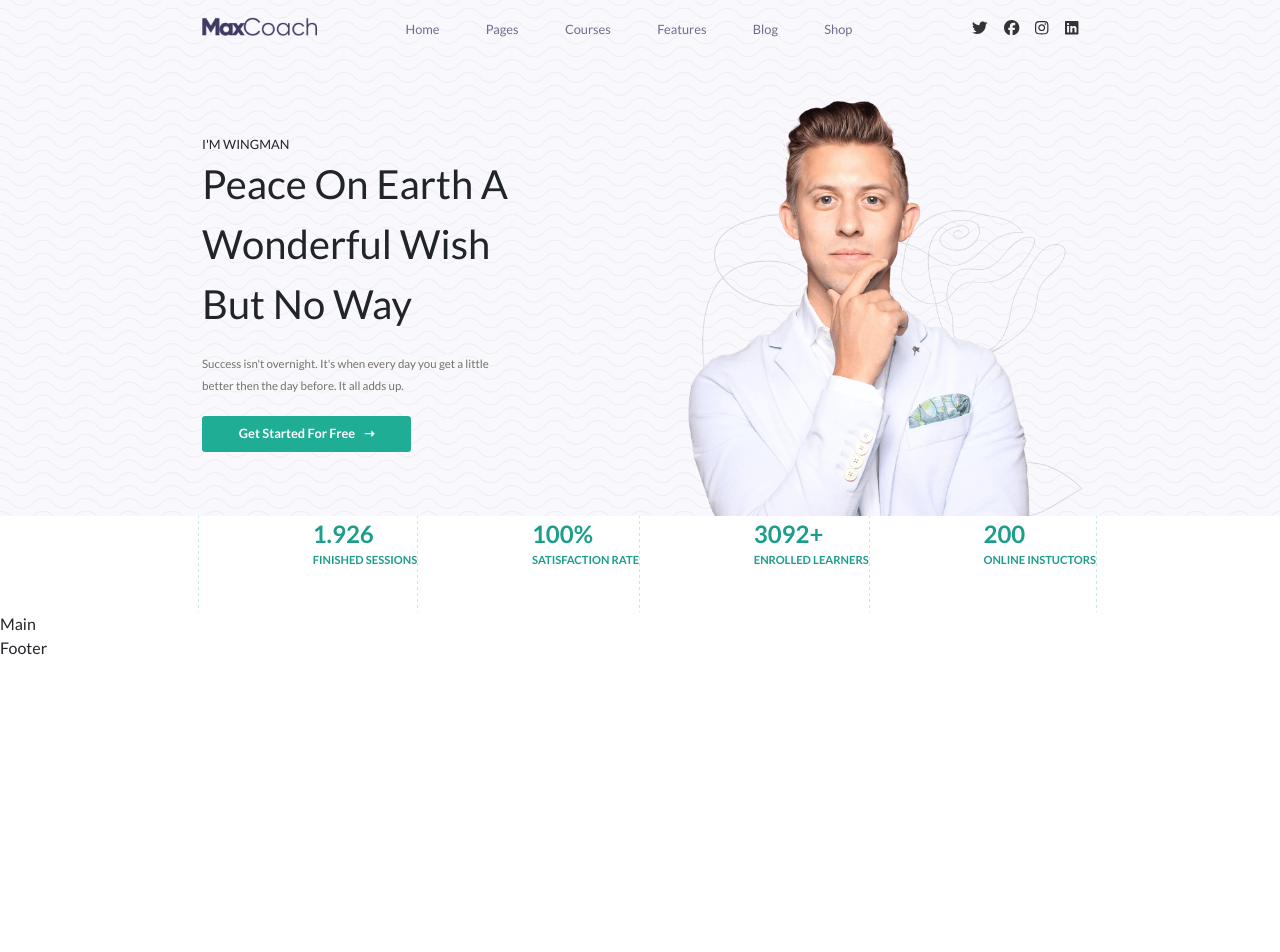
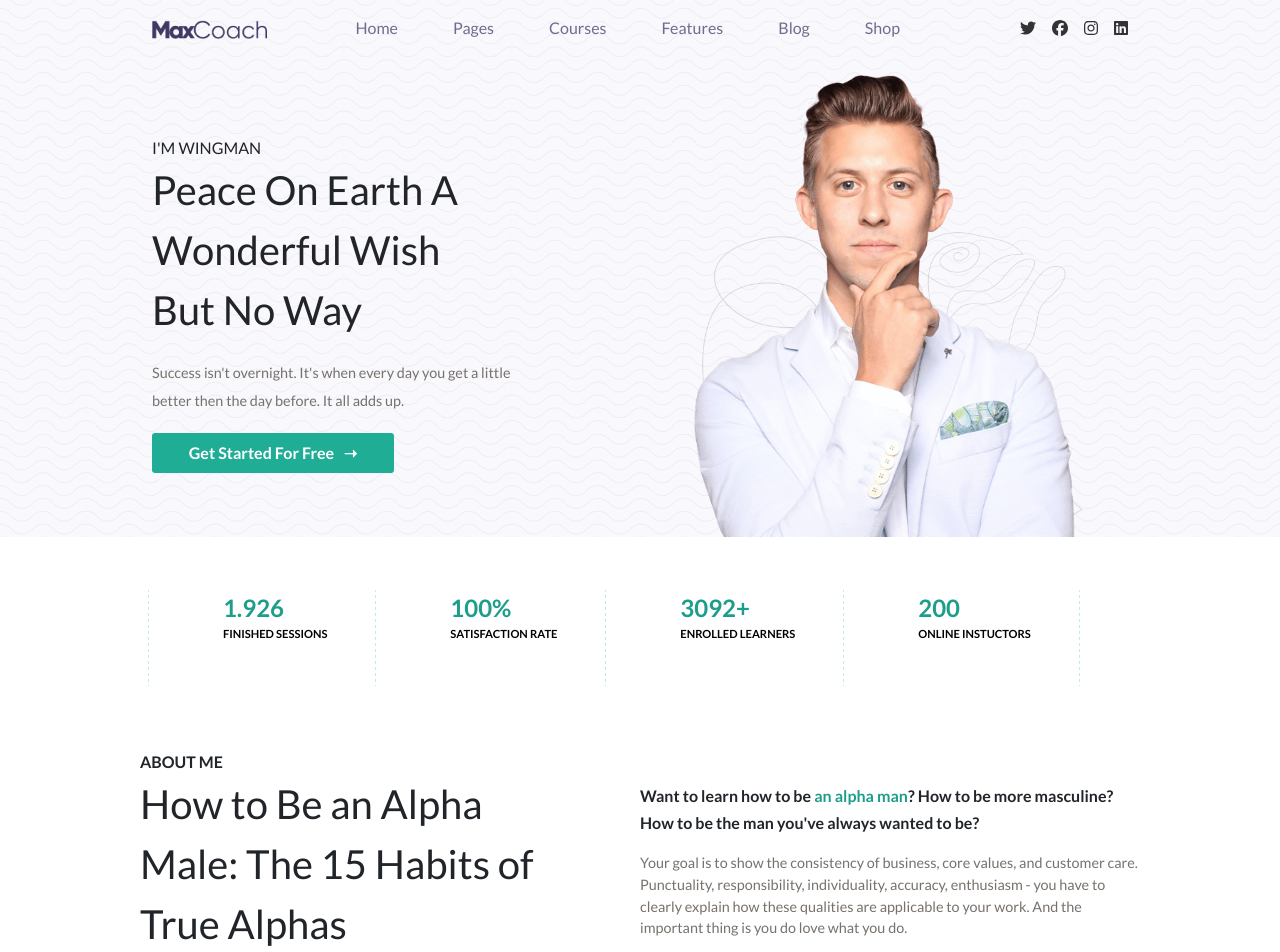
Before and after one commit to Andrea-Baggio/proj-html-vuejs, a Vue app: page / in a window 1280 px wide. Shown: the top 952 px of the page. Before the commit the page ends 800 px from the top, so only its background shows below. Built offline with nearby package versions, Linux system fonts and the light colour scheme.

Commit message:
fine header

```diff
--- a/src/components/HeaderPage.vue
+++ b/src/components/HeaderPage.vue
@@ -29,7 +29,7 @@
               <li><font-awesome-icon icon="fa-brands fa-linkedin" /></li>
             </ul>
           </div>
-          <div class="box">
+          <div class="box d-flex">
             <div class="box1">
               <div>I'M WINGMAN</div>
               <h1>Peace On Earth A Wonderful Wish <br> But No Way</h1>
@@ -60,10 +60,10 @@
           class="statistics"
         >
           <div class="no-flex fw-bolder">
-            <div class="number">
+            <div class="number pe-5">
               {{ element.number }}
             </div>
-            <div class="tiny">
+            <div class="tiny pe-5">
               {{ element.description }}
             </div>
           </div>
@@ -74,6 +74,27 @@
           >
         </li>
       </ul>
+
+      <div class="box d-flex">
+        <div class="box3">
+          <div class="fw-bolder">
+            ABOUT ME
+          </div>
+          <h1>How to Be an Alpha <br> Male: The 15 Habits of <br> True Alphas</h1>
+        </div>
+        <div class="box4">
+          <div class="alpha pb-3">
+            Want to learn how to be <span class="color">an alpha man</span>?
+            How to be more masculine? How to be the man you've always wanted to be?
+          </div>
+          <div class="goal">
+            Your goal is to show the consistency of business, core values, and customer care.
+            Punctuality, responsibility, individuality, accuracy, enthusiasm - you have to
+            clearly explain how these qualities are applicable to your work.
+            And the important thing is you do love what you do.
+          </div>
+        </div>
+      </div>
     </div>
   </header>
 </template>
@@ -135,7 +156,6 @@ export default {
 .background {
   max-width: 1500px;
   margin: auto;
-  font-size: .8em;
   background-image: url('@/img/home-movation-shape-face.png');
   background-size: 30%;
   background-position: bottom -35px right 195px;;
@@ -144,7 +164,7 @@ export default {
 }
 
 .container {
-  max-width: 900px;
+  max-width: 1000px;
   margin: auto;
 }
 
@@ -181,16 +201,11 @@ li {
   flex-basis: 10%;
   gap: 1rem;
   color: rgb(51, 51, 51);
-  li {
-  font-size: 1.2em;
-  }
 }
 
-.box {
-  display: flex;
-}
-
-.box1 {
+.box1,
+.box3,
+.box4 {
   width: 50%;
   padding: 4rem 0;
 }
@@ -233,27 +248,45 @@ button:hover {
 
 // SECONDA PARTE
 .container2 {
-  max-width: 900px;
+  max-width: 1000px;
   margin: auto;
+  padding: 3.3rem 0;
 }
 
 .ul-flex {
   margin: 0 -1.5rem;
+  margin-right: 2.7rem;
 }
 
 .statistics {
   display: flex;
 }
 
-.no-flex {
-  color: rgb(29, 158, 138);
-}
-
 .number {
   font-size: 1.5em;
+  color: rgb(29, 158, 138);
 }
 
 .tiny {
   font-size: .7em;
+  color: black;
+}
+
+.box4 {
+  padding-top: 6rem;
+  width: 50%;
+}
+
+.alpha {
+  line-height: 1.7em;
+  font-weight: 600;
+  .color {
+    color: rgb(29, 158, 138);
+  }
+}
+
+.goal {
+  color: rgb(119, 113, 108);
+  font-size: .9em;
 }
 </style>
--- a/src/components/MainPage.vue
+++ b/src/components/MainPage.vue
@@ -1,8 +1,7 @@
 <template>
   <main>
     <div>
-      Main
-      <font-awesome-icon icon="fa-solid fa-chevron-down" />
+      <!-- TODO:ricorda l'icona -->
     </div>
   </main>
 </template>
```
